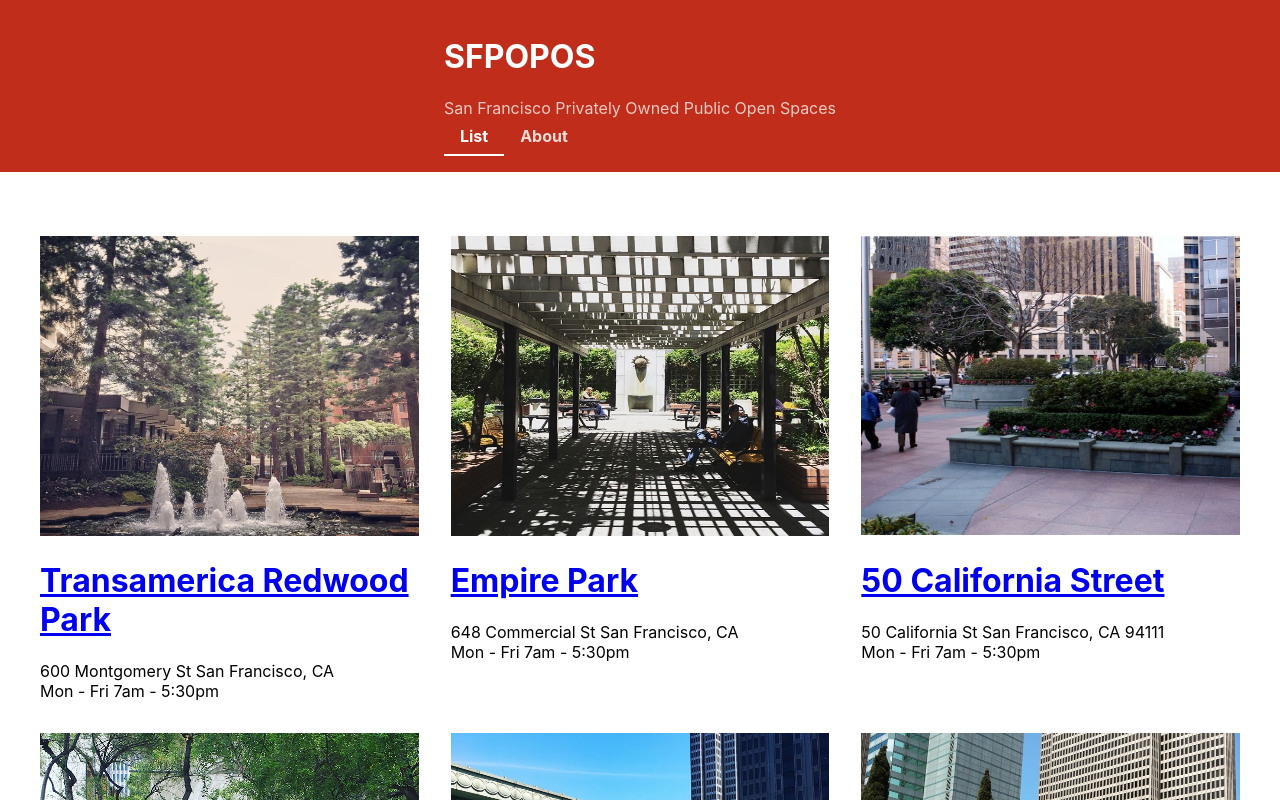
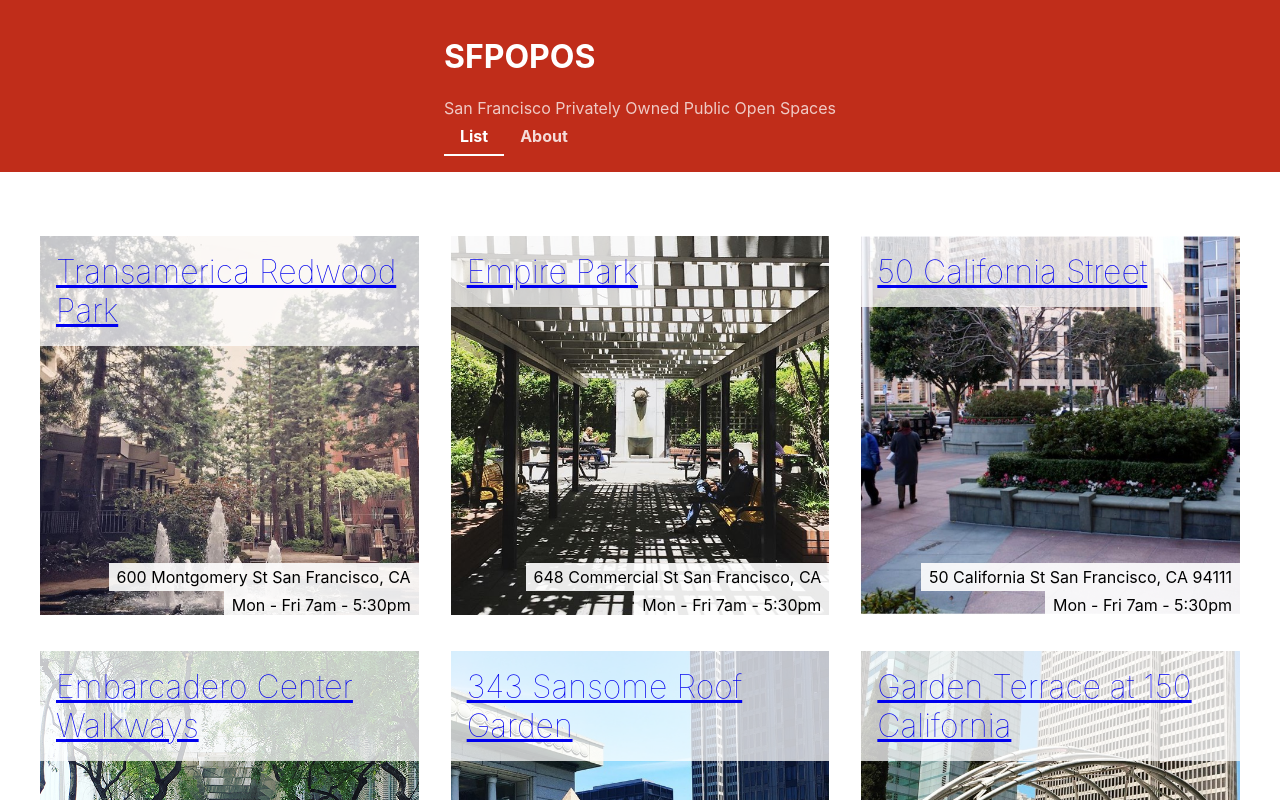
Before and after one commit to fibeep/first-react, a React (Create React App) app in the folder sfpopos/: page /#/ in a window 1280 px wide. Shown: the top 800 px of the page. Built offline with nearby package versions, Linux system fonts and the light colour scheme.

Commit message:
upgraded styles for Spaces

```diff
--- a/sfpopos/src/components/POPOSSpace/POPOSSpace.css
+++ b/sfpopos/src/components/POPOSSpace/POPOSSpace.css
@@ -1,9 +1,45 @@
 .POPOSSpace {
     width: 100%;
     text-align: center;
+    position: relative;
 }
 
 .POPOSSpace>img {
     width: 100%;
     height: auto;
 }
+
+.POPOSSpace img {
+    width: 100%;
+    height: auto;
+}
+
+.POPOSSpace .POPOSSpace-title {
+    text-decoration: none;
+    color: #000;
+}
+
+.POPOSSpace h1 {
+    display: block;
+    position: absolute;
+    left: 0;
+    top: 0;
+    margin: 0;
+    font-weight: lighter;
+    background-color: rgba(255, 255, 255, 0.75);
+    padding: 1rem;
+    text-align: left;
+}
+
+.POPOSSpace .POPOSSpace-info {
+    position: absolute;
+    right: 0;
+    bottom: 0;
+    text-align: right;
+}
+
+.POPOSSpace .POPOSSpace-info div {
+    display: inline-block;
+    padding: 0.25em 0.5em;
+    background-color: rgba(255, 255, 255, 0.9);
+}
--- a/sfpopos/src/components/POPOSSpace/POPOSSpace.js
+++ b/sfpopos/src/components/POPOSSpace/POPOSSpace.js
@@ -7,8 +7,8 @@ import { Link } from "react-router-dom";
 function POPOSSpace(props) {
   const { name, image, address, hours, id } = props;
   return (
-    <div>
-      <Link to={`/details/${id}`}>
+    <div className="POPOSSpace">
+      <Link className="POPOSSpace-title" to={`/details/${id}`}>
         <img
           src={`${process.env.PUBLIC_URL}/images/${image}`}
           width="300"
@@ -20,8 +20,10 @@ function POPOSSpace(props) {
       <h1>
         <Link to={`/details/${id}`}>{name}</Link>
       </h1>
-      <div>{address}</div>
-      <div>{hours}</div>
+      <div className="POPOSSpace-info">
+        <div>{address}</div>
+        <div>{hours}</div>
+      </div>
     </div>
   );
 }
```
